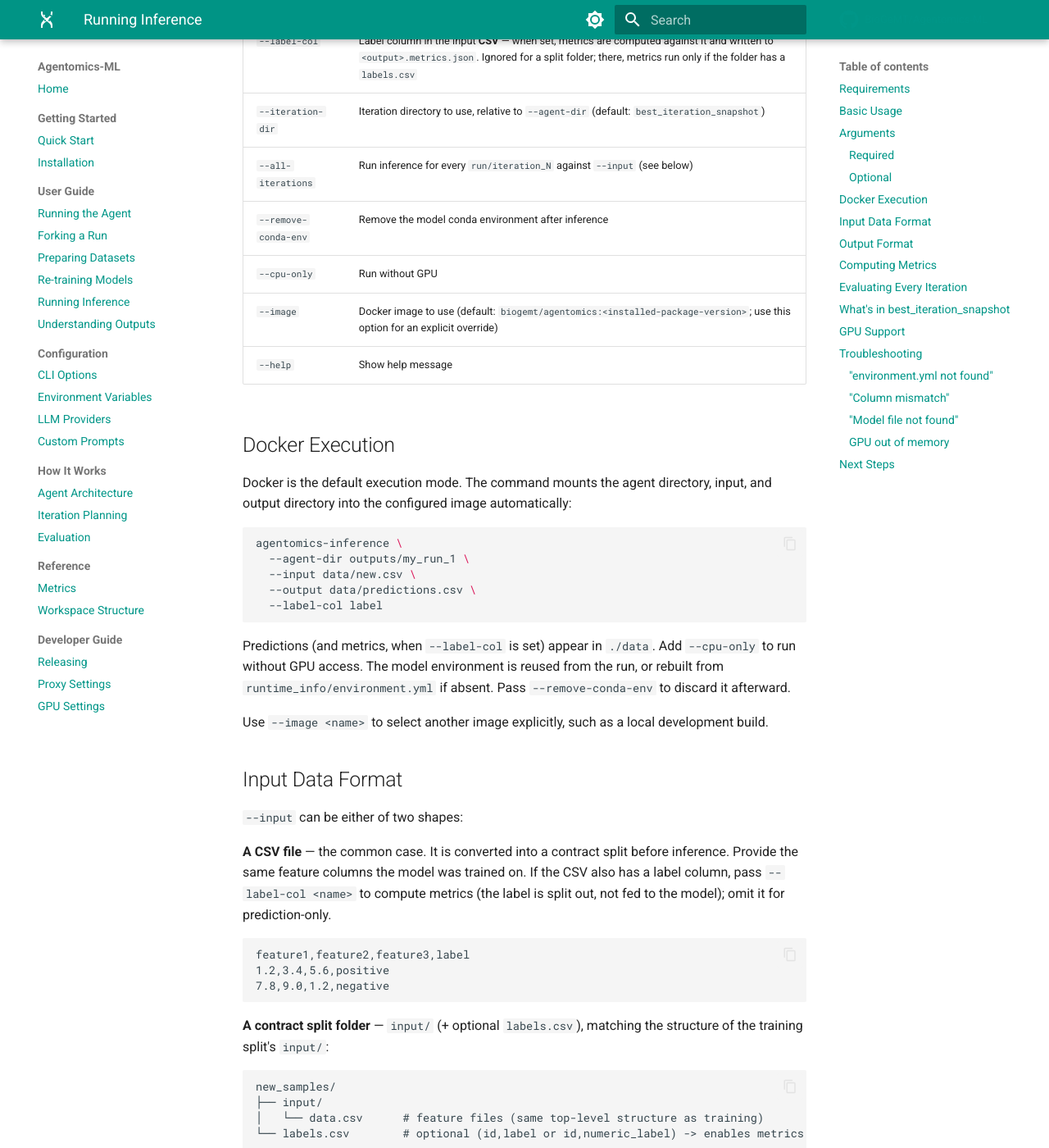
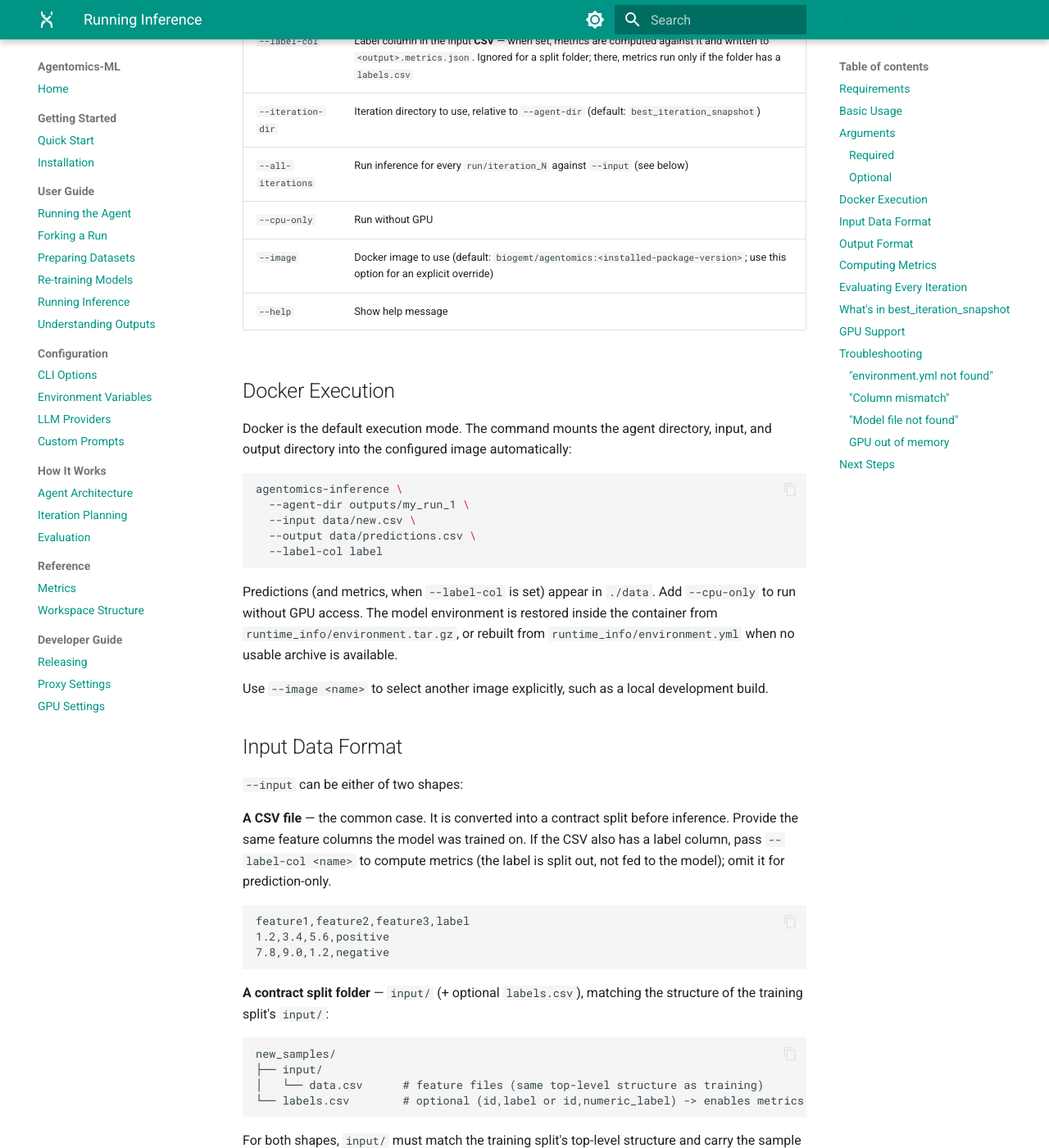
Before and after one commit to BioGeMT/agentomics-ml, an MkDocs documentation site: the page built from docs/user-guide/inference.md, in a window 1280 px wide and 1400 px high, scrolled down 1102 px. Shown: the whole window at 82% size. Built offline with MkDocs 1.6.1 and Material for MkDocs 9.7.7, drawn with Linux system fonts in a browser that asks for light colours; comment, search, counter and statistics services are not loaded; some of the changed text lies outside the part shown.

Commit message:
Export conda env as archive instead of raw environment

````diff
--- a/docs/user-guide/inference.md
+++ b/docs/user-guide/inference.md
@@ -38,7 +38,6 @@ agentomics-inference \
 | `--label-col` | Label column in the input **CSV** — when set, metrics are computed against it and written to `<output>.metrics.json`. Ignored for a split folder; there, metrics run only if the folder has a `labels.csv` |
 | `--iteration-dir` | Iteration directory to use, relative to `--agent-dir` (default: `best_iteration_snapshot`) |
 | `--all-iterations` | Run inference for every `run/iteration_N` against `--input` (see below) |
-| `--remove-conda-env` | Remove the model conda environment after inference |
 | `--cpu-only` | Run without GPU |
 | `--image` | Docker image to use (default: `biogemt/agentomics:<installed-package-version>`; use this option for an explicit override) |
 | `--help` | Show help message |
@@ -57,10 +56,9 @@ agentomics-inference \
 ```
 
 Predictions (and metrics, when `--label-col` is set) appear in `./data`. Add
-`--cpu-only` to run without GPU access. The model
-environment is reused from the run, or rebuilt from
-`runtime_info/environment.yml` if absent. Pass `--remove-conda-env` to discard
-it afterward.
+`--cpu-only` to run without GPU access. The model environment is restored inside
+the container from `runtime_info/environment.tar.gz`, or rebuilt from
+`runtime_info/environment.yml` when no usable archive is available.
 
 Use `--image <name>` to select another image explicitly, such as a local
 development build.
@@ -148,8 +146,8 @@ outputs/<agent_id>/best_iteration_snapshot/
 │   └── training_artifacts/ # Model files (format varies)
 ├── runtime_info/
 │   ├── iteration_metadata.json
-│   └── environment.yml
-├── .conda/                 # Model conda environment (if present)
+│   ├── environment.yml
+│   └── environment.tar.gz  # Present with --conda-export-mode full
 └── ...                     # Other artifacts (tokenizers, etc.)
 ```
 
````
Also changed, not shown: docs/configuration/cli-options.md (+1 -1 lines), docs/reference/workspace-structure.md (+6 -7 lines), docs/user-guide/forking.md (+1 -1 lines), docs/user-guide/outputs.md (+6 -6 lines), docs/user-guide/training.md (+3 -2 lines), 10 other files.
